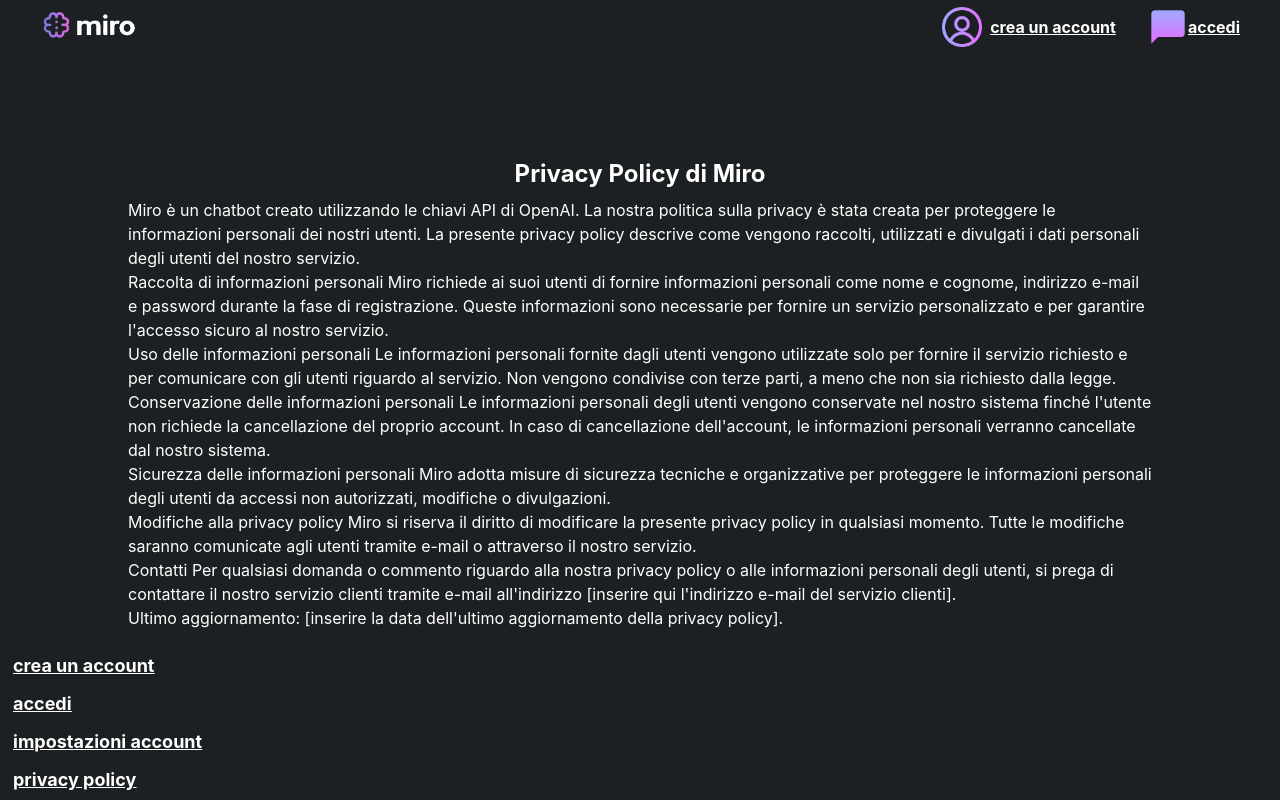
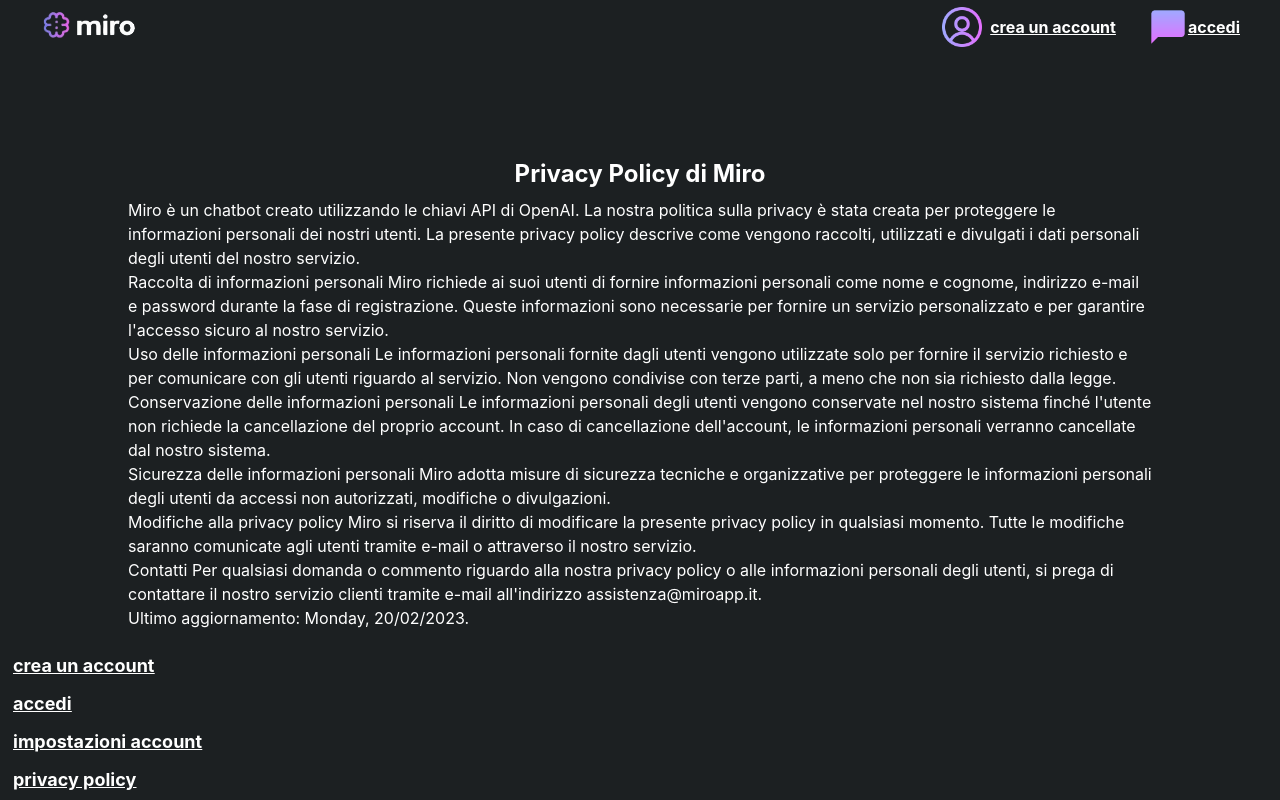
Before and after one commit to msontop10101/miro, a React (Create React App) app: page /privacy-policy in a window 1280 px wide. Built offline with nearby package versions, Linux system fonts and the light colour scheme.

Commit message:
adjustment to email and policy text

```diff
--- a/src/pages/Chat.js
+++ b/src/pages/Chat.js
@@ -214,7 +214,7 @@
                                                     <img src={design} width={150} height={150} alt='design' />
                                                 </div>
                                                 <div>
-                                                    <p className='text-[30px] py-4 font-bold'>Cossa posso fare</p>
+                                                    <p className='text-[30px] py-4 font-bold'>Cosa posso fare</p>
                                                     <p>Miro può rispondere a domande, fornire informazioni, consigliare su argomenti
                                                         specifici, aiutare con problemi tecnici, offrire supporto emotivo e intrattenere.
                                                         Miro è in grado di utilizzare la sua vasta conoscenza del mondo per fare previsioni e
--- a/src/pages/PrivacyPolicy.js
+++ b/src/pages/PrivacyPolicy.js
@@ -30,9 +30,9 @@
               Miro si riserva il diritto di modificare la presente privacy policy in qualsiasi momento. Tutte le modifiche saranno comunicate agli utenti tramite e-mail o attraverso il nostro servizio.
               <br />
               Contatti
-              Per qualsiasi domanda o commento riguardo alla nostra privacy policy o alle informazioni personali degli utenti, si prega di contattare il nostro servizio clienti tramite e-mail all'indirizzo [inserire qui l'indirizzo e-mail del servizio clienti].
+              Per qualsiasi domanda o commento riguardo alla nostra privacy policy o alle informazioni personali degli utenti, si prega di contattare il nostro servizio clienti tramite e-mail all'indirizzo <a href='mailto:assistenza@miroapp.it'>assistenza@miroapp.it</a>.
               <br />
-              Ultimo aggiornamento: [inserire la data dell'ultimo aggiornamento della privacy policy].</p>
+              Ultimo aggiornamento: Monday, 20/02/2023.</p>
           </div>
         </div>
       </div>
```
